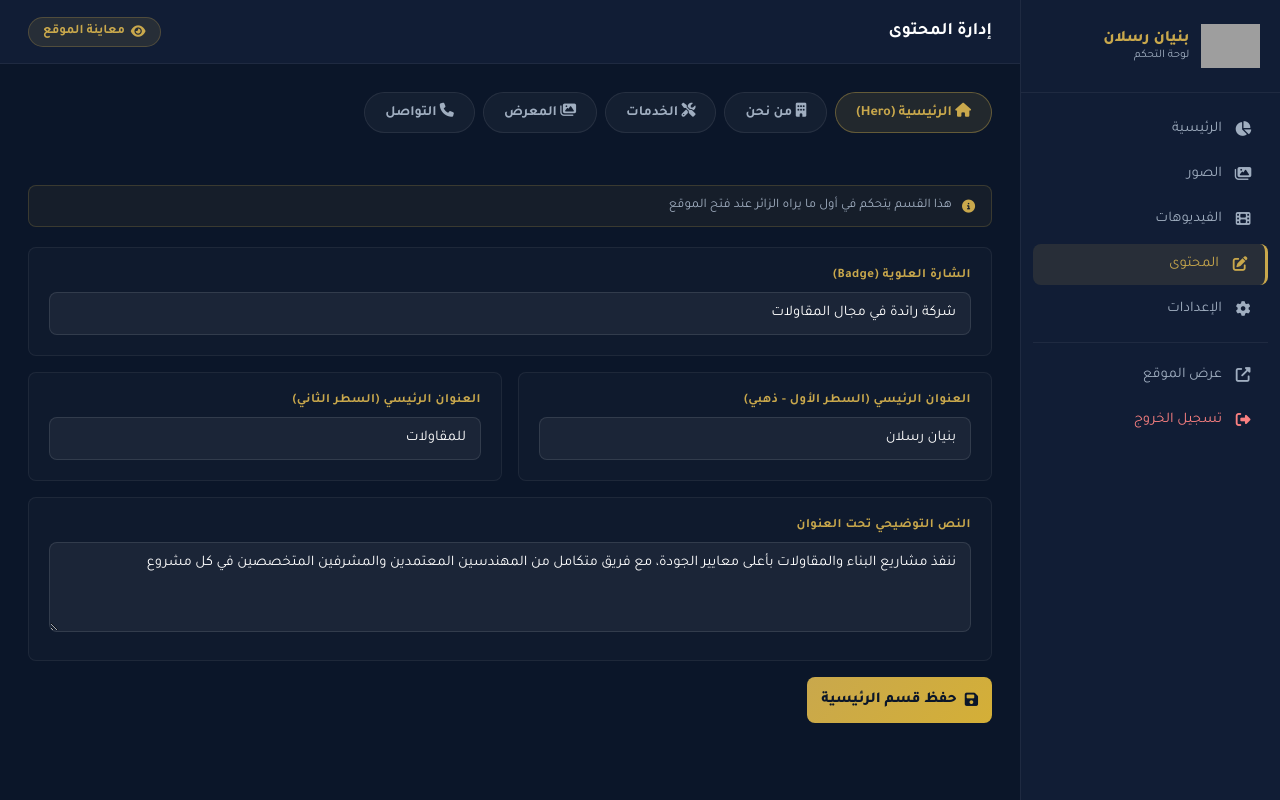
After one commit to hfa0555916989/Bunyan, a PHP site: page /admin332233/content in a window 1280 px wide. The commit adds this page. Run offline with PHP 8.4, Linux system fonts and the light colour scheme; the visitor is signed in with stand-in values (Sample User, id 1); grey boxes are pictures that could not be loaded.

Commit message:
feat: switch to contracting content + full content management panel
- Website content updated to construction contracting (مقاولات)
- Hero, About, Services, Gallery, Contact sections now mention engineers and supervisors per project
- All text pulled dynamically from data/content.json
- New admin page /admin332233/content to edit every text on the site
- Content panel has 5 tabs: Hero, About, Services, Gallery, Contact
- data/content.json created with default contracting content
- Added /admin332233/dashboard and /admin332233/content to .htaccess clean URLs

https://claude.ai/code/session_018foFQhProdokWKU8ixFwAR

```diff
--- /dev/null
+++ b/admin332233/content.php
@@ -0,0 +1,342 @@
+<?php
+require_once __DIR__ . '/auth.php';
+requireLogin();
+
+define('CONTENT_FILE', __DIR__ . '/../data/content.json');
+
+function getContent(): array {
+    if (!file_exists(CONTENT_FILE)) return [];
+    return json_decode(file_get_contents(CONTENT_FILE), true) ?? [];
+}
+function saveContent(array $data): void {
+    file_put_contents(CONTENT_FILE, json_encode($data, JSON_UNESCAPED_UNICODE | JSON_PRETTY_PRINT));
+}
+
+$success = '';
+$error   = '';
+$ct = getContent();
+
+if ($_SERVER['REQUEST_METHOD'] === 'POST') {
+    verifyCsrf();
+    $section = $_POST['section'] ?? '';
+    $allowed_sections = ['hero','about','services','gallery','contact'];
+    if (!in_array($section, $allowed_sections, true)) {
+        $error = 'قسم غير صحيح';
+    } else {
+        foreach ($_POST as $key => $val) {
+            if ($key === 'csrf_token' || $key === 'section') continue;
+            $ct[trim($key)] = trim($val);
+        }
+        saveContent($ct);
+        $success = 'تم حفظ محتوى القسم بنجاح ✓';
+    }
+}
+
+function cv(string $key): string {
+    global $ct;
+    return htmlspecialchars($ct[$key] ?? '');
+}
+?>
+<!DOCTYPE html>
+<html lang="ar" dir="rtl">
+<head>
+  <meta charset="UTF-8">
+  <meta name="viewport" content="width=device-width, initial-scale=1.0">
+  <title>إدارة المحتوى | لوحة التحكم</title>
+  <meta name="robots" content="noindex, nofollow">
+  <link rel="preconnect" href="https://fonts.googleapis.com">
+  <link href="https://fonts.googleapis.com/css2?family=Tajawal:wght@400;600;700;800&display=swap" rel="stylesheet">
+  <link rel="stylesheet" href="https://cdnjs.cloudflare.com/ajax/libs/font-awesome/6.5.0/css/all.min.css">
+  <link rel="stylesheet" href="/assets/css/admin.css">
+  <style>
+    .content-tabs { display: flex; flex-wrap: wrap; gap: 8px; margin-bottom: 24px; }
+    .ctab {
+      padding: 10px 20px;
+      background: rgba(255,255,255,0.04);
+      border: 1px solid rgba(255,255,255,0.08);
+      border-radius: 50px; color: var(--gray);
+      font-family: inherit; font-size: 0.88rem; font-weight: 600;
+      cursor: pointer; transition: all 0.3s;
+    }
+    .ctab.active, .ctab:hover {
+      background: rgba(201,168,76,0.12);
+      border-color: rgba(201,168,76,0.4);
+      color: var(--gold);
+    }
+    .content-panel { display: none; }
+    .content-panel.active { display: block; }
+    .field-group {
+      background: rgba(255,255,255,0.02);
+      border: 1px solid rgba(255,255,255,0.06);
+      border-radius: var(--radius-sm);
+      padding: 20px; margin-bottom: 16px;
+    }
+    .field-group label {
+      display: block; font-size: 0.8rem;
+      color: var(--gold); font-weight: 700;
+      margin-bottom: 8px; letter-spacing: 0.5px;
+    }
+    .field-group .form-input { width: 100%; }
+    .field-group textarea.form-input { min-height: 90px; resize: vertical; }
+    .fields-grid { display: grid; grid-template-columns: 1fr 1fr; gap: 16px; }
+    @media(max-width:600px){ .fields-grid { grid-template-columns: 1fr; } }
+    .section-note {
+      background: rgba(201,168,76,0.06);
+      border: 1px solid rgba(201,168,76,0.2);
+      border-radius: var(--radius-sm);
+      padding: 12px 16px; margin-bottom: 20px;
+      font-size: 0.82rem; color: var(--gray);
+      display: flex; gap: 10px; align-items: flex-start;
+    }
+    .section-note i { color: var(--gold); margin-top: 2px; flex-shrink: 0; }
+  </style>
+</head>
+<body>
+
+<aside class="sidebar" id="sidebar">
+  <div class="sidebar-header">
+    <img src="/assets/images/logo.png" alt="بنيان رسلان" onerror="this.style.display='none'">
+    <div><div class="brand-name">بنيان رسلان</div><div class="brand-sub">لوحة التحكم</div></div>
+  </div>
+  <nav class="sidebar-nav">
+    <a href="/admin332233/dashboard" class="nav-item"><i class="fas fa-chart-pie"></i> الرئيسية</a>
+    <a href="/admin332233/dashboard#images" class="nav-item"><i class="fas fa-images"></i> الصور</a>
+    <a href="/admin332233/dashboard#videos" class="nav-item"><i class="fas fa-film"></i> الفيديوهات</a>
+    <a href="/admin332233/content" class="nav-item active"><i class="fas fa-pen-to-square"></i> المحتوى</a>
+    <a href="/admin332233/settings" class="nav-item"><i class="fas fa-cog"></i> الإعدادات</a>
+    <div class="nav-divider"></div>
+    <a href="/" target="_blank" class="nav-item"><i class="fas fa-external-link-alt"></i> عرض الموقع</a>
+    <a href="/admin332233/logout" class="nav-item danger"><i class="fas fa-sign-out-alt"></i> تسجيل الخروج</a>
+  </nav>
+</aside>
+
+<main class="main-content">
+  <header class="topbar">
+    <button class="sidebar-toggle" onclick="document.getElementById('sidebar').classList.toggle('open')">
+      <i class="fas fa-bars"></i>
+    </button>
+    <div class="topbar-title">إدارة المحتوى</div>
+    <div class="topbar-actions">
+      <a href="/" target="_blank" class="admin-badge" style="text-decoration:none;">
+        <i class="fas fa-eye"></i> معاينة الموقع
+      </a>
+    </div>
+  </header>
+
+  <div class="page-body">
+
+    <?php if ($success): ?>
+    <div class="alert success"><i class="fas fa-check-circle"></i> <?= htmlspecialchars($success) ?></div>
+    <?php endif; ?>
+    <?php if ($error): ?>
+    <div class="alert error"><i class="fas fa-exclamation-circle"></i> <?= htmlspecialchars($error) ?></div>
+    <?php endif; ?>
+
+    <!-- Section Tabs -->
+    <div class="content-tabs">
+      <button class="ctab active" data-panel="hero"><i class="fas fa-home"></i> الرئيسية (Hero)</button>
+      <button class="ctab" data-panel="about"><i class="fas fa-building"></i> من نحن</button>
+      <button class="ctab" data-panel="services"><i class="fas fa-tools"></i> الخدمات</button>
+      <button class="ctab" data-panel="gallery"><i class="fas fa-images"></i> المعرض</button>
+      <button class="ctab" data-panel="contact"><i class="fas fa-phone"></i> التواصل</button>
+    </div>
+
+    <!-- ── Hero ── -->
+    <div class="content-panel active" id="panel-hero">
+      <form method="POST">
+        <input type="hidden" name="csrf_token" value="<?= csrfToken() ?>">
+        <input type="hidden" name="section" value="hero">
+        <div class="section-note">
+          <i class="fas fa-info-circle"></i>
+          هذا القسم يتحكم في أول ما يراه الزائر عند فتح الموقع
+        </div>
+        <div class="field-group">
+          <label>الشارة العلوية (Badge)</label>
+          <input type="text" name="hero_badge" class="form-input" value="<?= cv('hero_badge') ?>">
+        </div>
+        <div class="fields-grid">
+          <div class="field-group">
+            <label>العنوان الرئيسي (السطر الأول - ذهبي)</label>
+            <input type="text" name="hero_title_1" class="form-input" value="<?= cv('hero_title_1') ?>">
+          </div>
+          <div class="field-group">
+            <label>العنوان الرئيسي (السطر الثاني)</label>
+            <input type="text" name="hero_title_2" class="form-input" value="<?= cv('hero_title_2') ?>">
+          </div>
+        </div>
+        <div class="field-group">
+          <label>النص التوضيحي تحت العنوان</label>
+          <textarea name="hero_subtitle" class="form-input"><?= cv('hero_subtitle') ?></textarea>
+        </div>
+        <button type="submit" class="btn-upload" style="width:auto;">
+          <i class="fas fa-save"></i> حفظ قسم الرئيسية
+        </button>
+      </form>
+    </div>
+
+    <!-- ── About ── -->
+    <div class="content-panel" id="panel-about">
+      <form method="POST">
+        <input type="hidden" name="csrf_token" value="<?= csrfToken() ?>">
+        <input type="hidden" name="section" value="about">
+        <div class="fields-grid">
+          <div class="field-group">
+            <label>العنوان الفرعي (Tag)</label>
+            <input type="text" name="about_tag" class="form-input" value="<?= cv('about_tag') ?>">
+          </div>
+          <div class="field-group">
+            <label>العنوان الرئيسي</label>
+            <input type="text" name="about_title" class="form-input" value="<?= cv('about_title') ?>">
+          </div>
+        </div>
+        <div class="field-group">
+          <label>العنوان الذهبي</label>
+          <input type="text" name="about_title_gold" class="form-input" value="<?= cv('about_title_gold') ?>">
+        </div>
+        <div class="field-group">
+          <label>النص التعريفي عن الشركة</label>
+          <textarea name="about_text" class="form-input" style="min-height:120px;"><?= cv('about_text') ?></textarea>
+        </div>
+        <div class="section-note">
+          <i class="fas fa-star"></i>
+          المميزات الأربع (تظهر مع أيقونة في قسم من نحن)
+        </div>
+        <div class="fields-grid">
+          <div class="field-group">
+            <label>ميزة 1 — العنوان</label>
+            <input type="text" name="feature_1_title" class="form-input" value="<?= cv('feature_1_title') ?>">
+          </div>
+          <div class="field-group">
+            <label>ميزة 1 — الوصف</label>
+            <input type="text" name="feature_1_desc" class="form-input" value="<?= cv('feature_1_desc') ?>">
+          </div>
+          <div class="field-group">
+            <label>ميزة 2 — العنوان</label>
+            <input type="text" name="feature_2_title" class="form-input" value="<?= cv('feature_2_title') ?>">
+          </div>
+          <div class="field-group">
+            <label>ميزة 2 — الوصف</label>
+            <input type="text" name="feature_2_desc" class="form-input" value="<?= cv('feature_2_desc') ?>">
+          </div>
+          <div class="field-group">
+            <label>ميزة 3 — العنوان</label>
+            <input type="text" name="feature_3_title" class="form-input" value="<?= cv('feature_3_title') ?>">
+          </div>
+          <div class="field-group">
+            <label>ميزة 3 — الوصف</label>
+            <input type="text" name="feature_3_desc" class="form-input" value="<?= cv('feature_3_desc') ?>">
+          </div>
+          <div class="field-group">
+            <label>ميزة 4 — العنوان</label>
+            <input type="text" name="feature_4_title" class="form-input" value="<?= cv('feature_4_title') ?>">
+          </div>
+          <div class="field-group">
+            <label>ميزة 4 — الوصف</label>
+            <input type="text" name="feature_4_desc" class="form-input" value="<?= cv('feature_4_desc') ?>">
+          </div>
+        </div>
+        <button type="submit" class="btn-upload" style="width:auto;">
+          <i class="fas fa-save"></i> حفظ قسم من نحن
+        </button>
+      </form>
+    </div>
+
+    <!-- ── Services ── -->
+    <div class="content-panel" id="panel-services">
+      <form method="POST">
+        <input type="hidden" name="csrf_token" value="<?= csrfToken() ?>">
+        <input type="hidden" name="section" value="services">
+        <?php for ($i = 1; $i <= 6; $i++): ?>
+        <div class="section-note" style="margin-bottom:8px;">
+          <i class="fas fa-briefcase"></i> الخدمة <?= $i ?>
+        </div>
+        <div class="fields-grid" style="margin-bottom:8px;">
+          <div class="field-group">
+            <label>العنوان</label>
+            <input type="text" name="service_<?= $i ?>_title" class="form-input" value="<?= cv("service_{$i}_title") ?>">
+          </div>
+          <div class="field-group">
+            <label>الوصف</label>
+            <input type="text" name="service_<?= $i ?>_desc" class="form-input" value="<?= cv("service_{$i}_desc") ?>">
+          </div>
+        </div>
+        <?php endfor; ?>
+        <button type="submit" class="btn-upload" style="width:auto;">
+          <i class="fas fa-save"></i> حفظ الخدمات
+        </button>
+      </form>
+    </div>
+
+    <!-- ── Gallery ── -->
+    <div class="content-panel" id="panel-gallery">
+      <form method="POST">
+        <input type="hidden" name="csrf_token" value="<?= csrfToken() ?>">
+        <input type="hidden" name="section" value="gallery">
+        <div class="fields-grid">
+          <div class="field-group">
+            <label>عنوان قسم المعرض</label>
+            <input type="text" name="gallery_title" class="form-input" value="<?= cv('gallery_title') ?>">
+          </div>
+          <div class="field-group">
+            <label>العنوان الذهبي</label>
+            <input type="text" name="gallery_title_gold" class="form-input" value="<?= cv('gallery_title_gold') ?>">
+          </div>
+        </div>
+        <div class="field-group">
+          <label>النص التوضيحي</label>
+          <input type="text" name="gallery_desc" class="form-input" value="<?= cv('gallery_desc') ?>">
+        </div>
+        <button type="submit" class="btn-upload" style="width:auto;">
+          <i class="fas fa-save"></i> حفظ قسم المعرض
+        </button>
+      </form>
+    </div>
+
+    <!-- ── Contact ── -->
+    <div class="content-panel" id="panel-contact">
+      <form method="POST">
+        <input type="hidden" name="csrf_token" value="<?= csrfToken() ?>">
+        <input type="hidden" name="section" value="contact">
+        <div class="fields-grid">
+          <div class="field-group">
+            <label>عنوان قسم التواصل</label>
+            <input type="text" name="contact_title" class="form-input" value="<?= cv('contact_title') ?>">
+          </div>
+          <div class="field-group">
+            <label>العنوان الذهبي</label>
+            <input type="text" name="contact_title_gold" class="form-input" value="<?= cv('contact_title_gold') ?>">
+          </div>
+        </div>
+        <div class="field-group">
+          <label>النص التوضيحي</label>
+          <textarea name="contact_desc" class="form-input"><?= cv('contact_desc') ?></textarea>
+        </div>
+        <div class="field-group">
+          <label>نص الفوتر (عن الشركة)</label>
+          <textarea name="footer_about" class="form-input"><?= cv('footer_about') ?></textarea>
+        </div>
+        <button type="submit" class="btn-upload" style="width:auto;">
+          <i class="fas fa-save"></i> حفظ قسم التواصل
+        </button>
+      </form>
+    </div>
+
+  </div>
+</main>
+
+<script>
+  document.querySelector('.sidebar-toggle')?.addEventListener('click', () => {
+    document.getElementById('sidebar').classList.toggle('open');
+  });
+
+  document.querySelectorAll('.ctab').forEach(tab => {
+    tab.addEventListener('click', () => {
+      document.querySelectorAll('.ctab').forEach(t => t.classList.remove('active'));
+      document.querySelectorAll('.content-panel').forEach(p => p.classList.remove('active'));
+      tab.classList.add('active');
+      document.getElementById('panel-' + tab.dataset.panel)?.classList.add('active');
+    });
+  });
+</script>
+</body>
+</html>
--- a/admin332233/dashboard.php
+++ b/admin332233/dashboard.php
@@ -56,6 +56,9 @@ $uploadSizeMB = round($uploadSize / 1024 / 1024, 1);
     <a href="/admin332233/dashboard#videos" class="nav-item">
       <i class="fas fa-film"></i> الفيديوهات
       <?php if ($totalVideos > 0): ?><span class="badge"><?= $totalVideos ?></span><?php endif; ?>
+    </a>
+    <a href="/admin332233/content" class="nav-item">
+      <i class="fas fa-pen-to-square"></i> المحتوى
     </a>
     <a href="/admin332233/settings" class="nav-item">
       <i class="fas fa-cog"></i> الإعدادات
```
Also changed, not shown: data/content.json (added, +37 -0 lines), index.php (+96 -51 lines), .htaccess.
